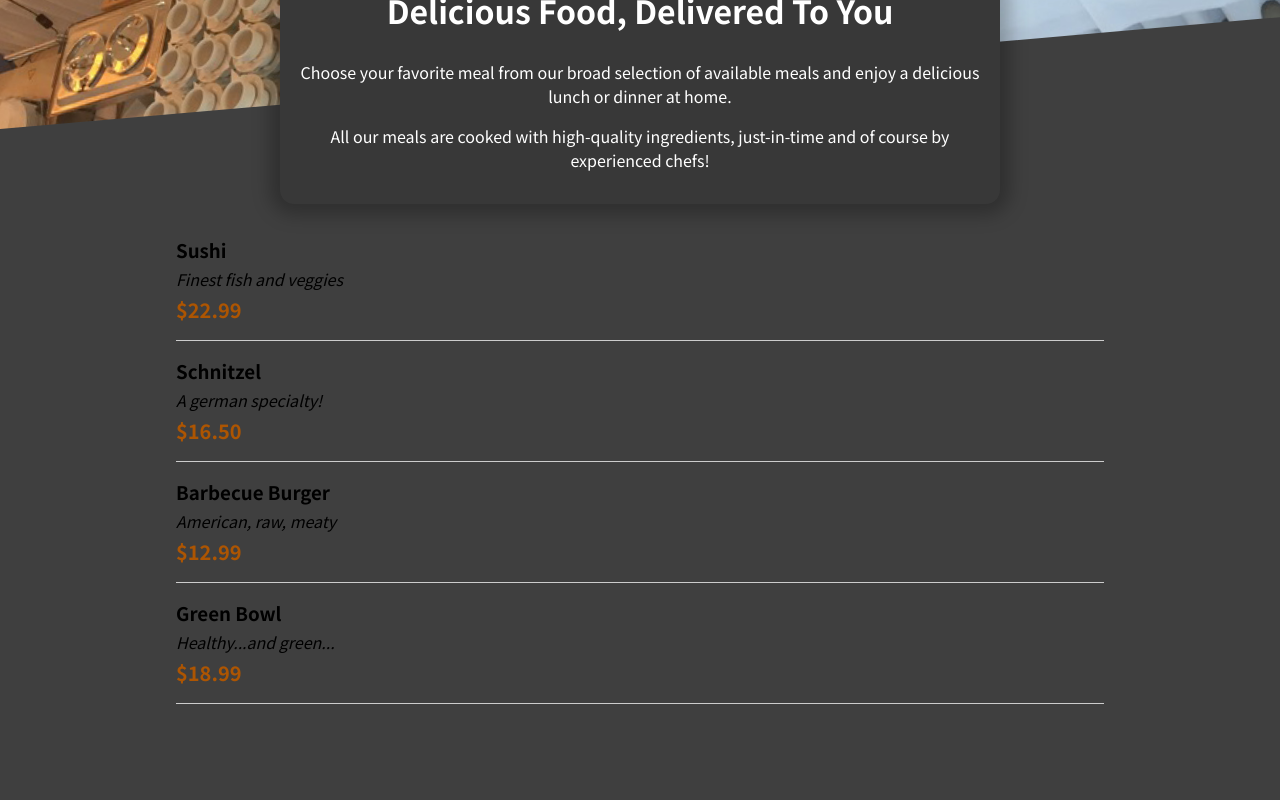
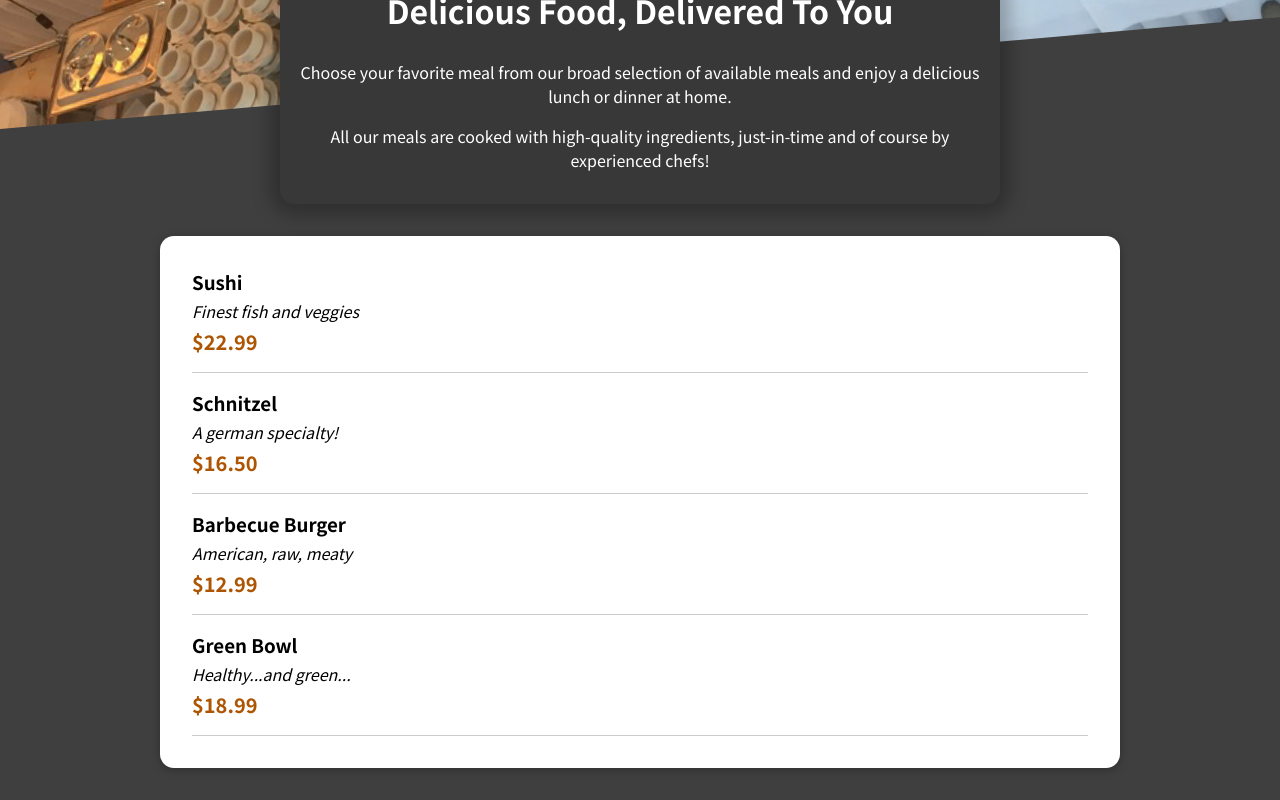
Before and after one commit to Si-HaMaDa/React-Train-Building-a-Food-Order-App, a React (Vite) app: page / in a window 1280 px wide. Shown: the part 269-1069 px from the top of the page. Before the commit the page ends 1005 px from the top, so only its background shows below. Built offline with nearby package versions, Linux system fonts and the light colour scheme.

Commit message:
Adding Card UI component

```diff
--- a/src/components/Meals/AvailableMeals.jsx
+++ b/src/components/Meals/AvailableMeals.jsx
@@ -1,3 +1,4 @@
+import Card from "./../UI/Card";
 import MealItem from "./MealItem/MealItem";
 import classes from "./AvailableMeals.module.css";
 
@@ -40,7 +41,9 @@
 
     return (
         <section className={classes.meals}>
-            <ul>{mealsList}</ul>
+            <Card>
+                <ul>{mealsList}</ul>
+            </Card>
         </section>
     );
 }
--- /dev/null
+++ b/src/components/UI/Card.jsx
@@ -0,0 +1,7 @@
+import classes from "./Card.module.css";
+
+function Card(props) {
+    return <div className={classes.card}>{props.children}</div>;
+}
+
+export default Card;
--- /dev/null
+++ b/src/components/UI/Card.module.css
@@ -0,0 +1,6 @@
+.card {
+    padding: 1rem;
+    box-shadow: 0 2px 8px rgba(0, 0, 0, 0.25);
+    border-radius: 14px;
+    background-color: white;
+}
```
